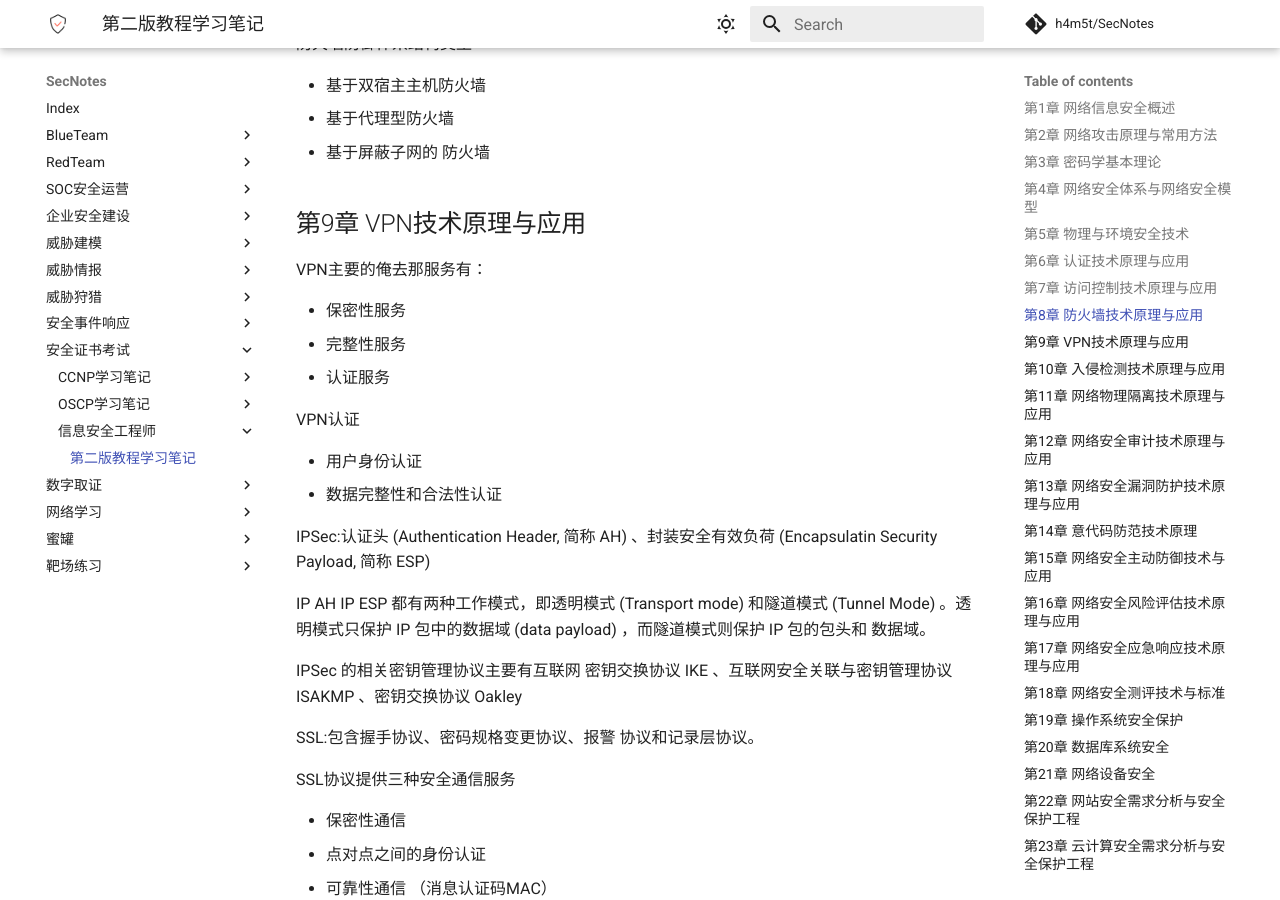
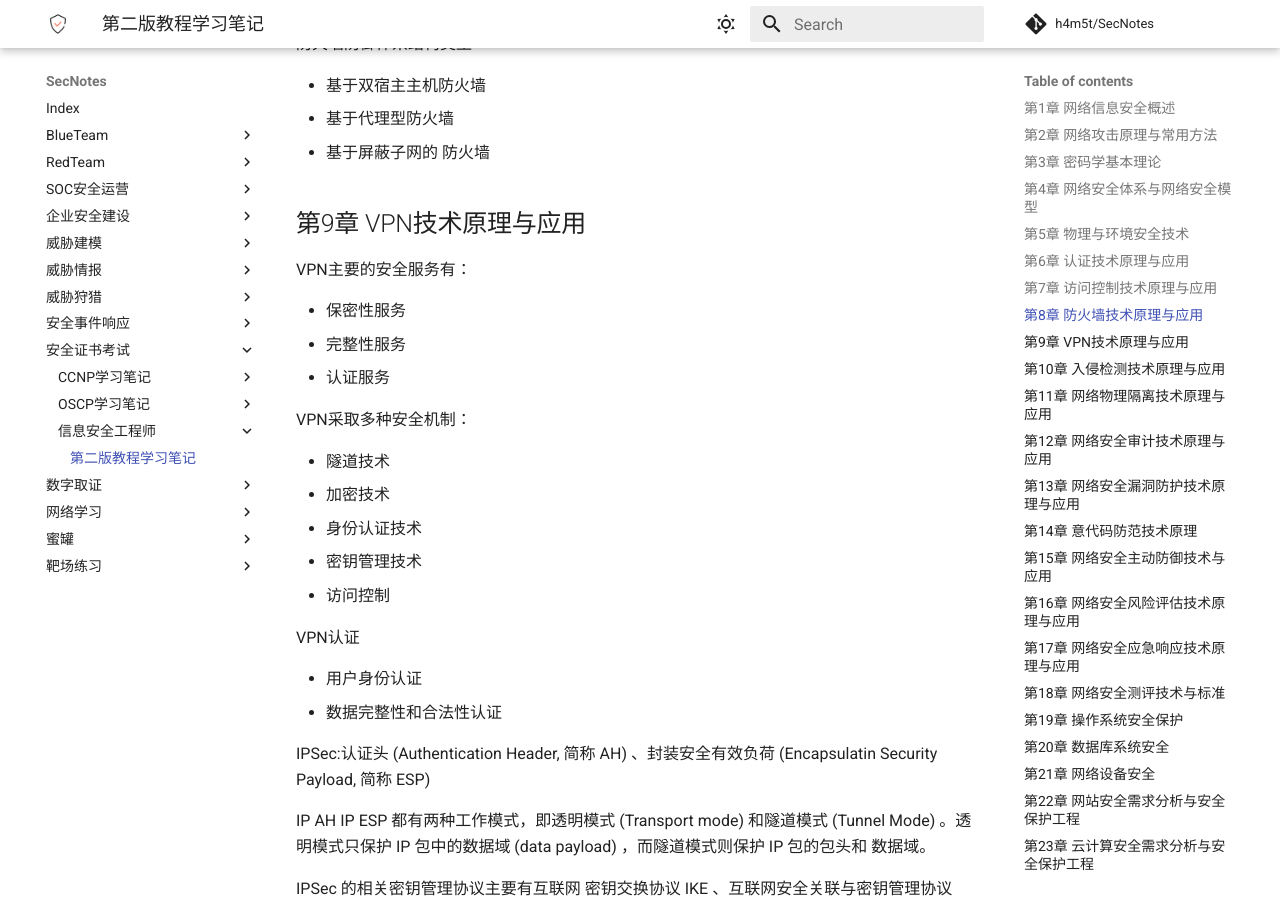
Before and after one commit to h4m5t/SecNotes, an MkDocs documentation site: the page built from docs/安全证书考试/信息安全工程师/教程学习笔记.md, in a window 1280 px wide and 900 px high, scrolled down 5362 px. Built offline with MkDocs 1.6.1 and Material for MkDocs 9.7.7, drawn with Linux system fonts in a browser that asks for light colours; comment, search, counter and statistics services are not loaded.

Commit message:
Update 教程学习笔记.md

```diff
--- a/docs/安全证书考试/信息安全工程师/教程学习笔记.md
+++ b/docs/安全证书考试/信息安全工程师/教程学习笔记.md
@@ -197,11 +197,19 @@ NAT 技术（网络地址转换）主要是为了解决公开地址不足而出
 
 ## 第9章 VPN技术原理与应用
 
-VPN主要的俺去那服务有：
+VPN主要的安全服务有：
 
 * 保密性服务
 * 完整性服务
 * 认证服务
+
+VPN采取多种安全机制：
+
+* 隧道技术
+* 加密技术
+* 身份认证技术
+* 密钥管理技术
+* 访问控制
 
 VPN认证
 
```
